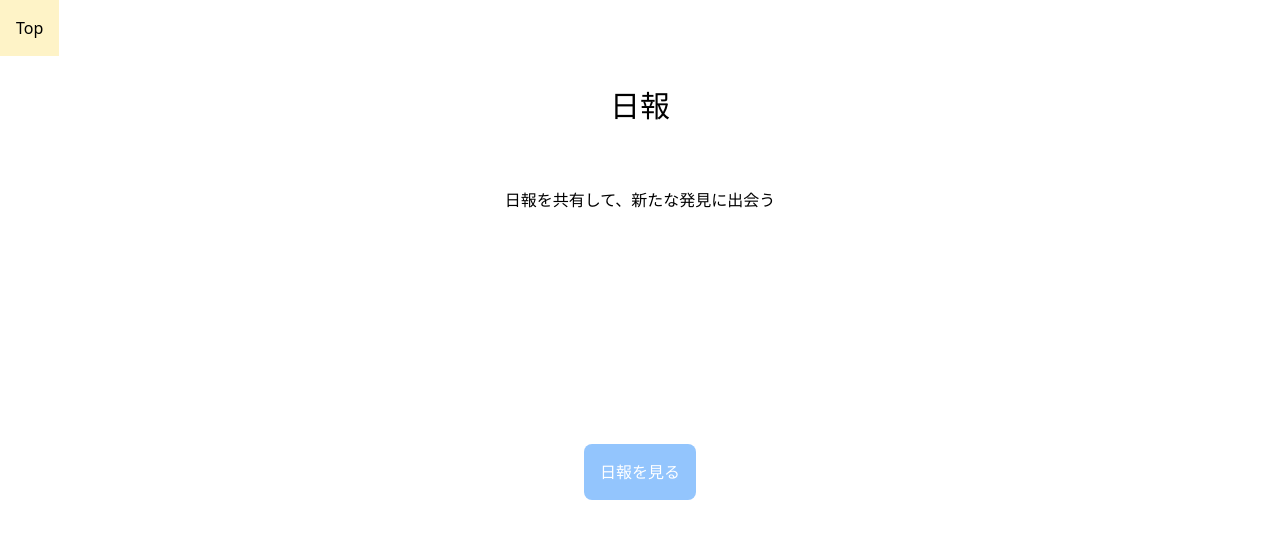
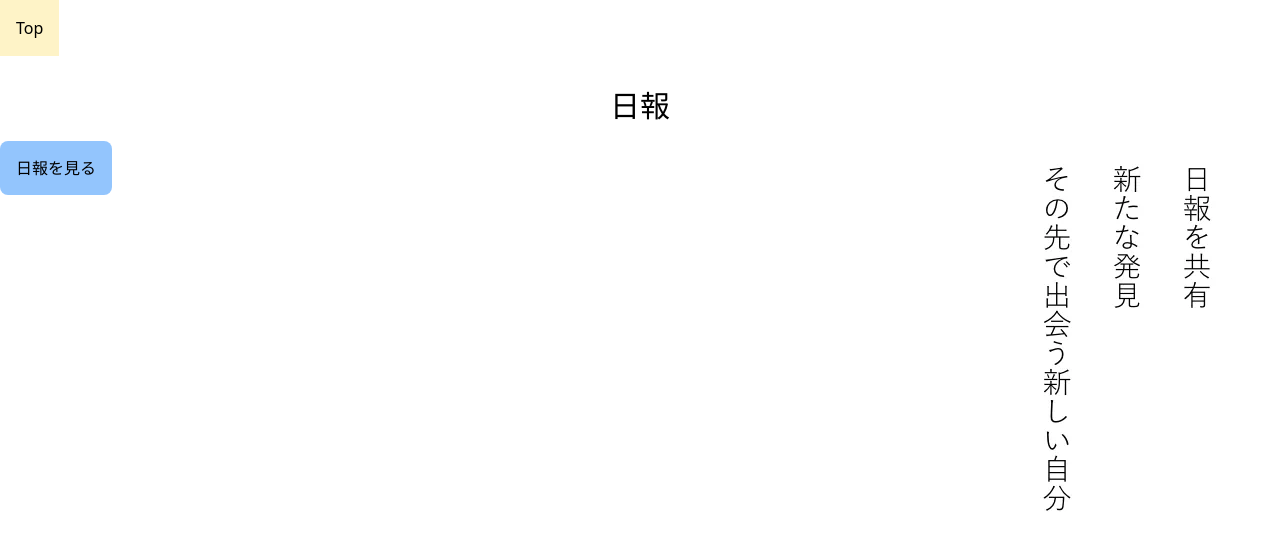
Before and after one commit to ryounasso/dialy, a React (Create React App) app: page / in a window 1280 px wide. Shown: the top 550 px of the page. Built offline with nearby package versions, Linux system fonts and the light colour scheme.

Commit message:
fix : change design

```diff
--- a/src/App.js
+++ b/src/App.js
@@ -5,12 +5,11 @@ import { Top } from "./Top";
 import { DailyTop } from "./daily/pages/DailyTop";
 import { CategoryView } from "./daily/pages/CategoryView";
 import { DailyDetail } from "./daily/pages/DailyDetail";
-// import { Profile} from './profile/Profile';
 import "./tailwind.css";
 
 const App = () => {
   return (
-    <div class=" bg-bgimg">
+    <div>
       <Router>
         <Header />
         <div class="container mx-auto">
--- a/src/Top.js
+++ b/src/Top.js
@@ -2,17 +2,19 @@ import React from "react";
 import { Link } from "react-router-dom";
 import "./tailwind.css";
 
+import bird from "./images/daily/Top.webp";
+
 export const Top = () => {
   return (
     <>
-      <div class="">
-        <div class="flex py-8 justify-center bg-hero-pattern h-64">
-          <div>日報を共有して、新たな発見に出会う</div>
-        </div>
-        <div class="flex py-8 justify-center">
-          <Link class="p-4 bg-blue-300 rounded-lg text-white" to="/daily">
+      <div class="grid grid-cols-5">
+        <div class="col-span-4 items-center">
+          <Link class="p-4 bg-blue-300 rounded-lg" to="/daily">
             日報を見る
           </Link>
+        </div>
+        <div class="float-right">
+          <img src={bird} alt="imgaes" />
         </div>
       </div>
     </>
```
Also changed, not shown: src/images/daily/Top.webp (added).
